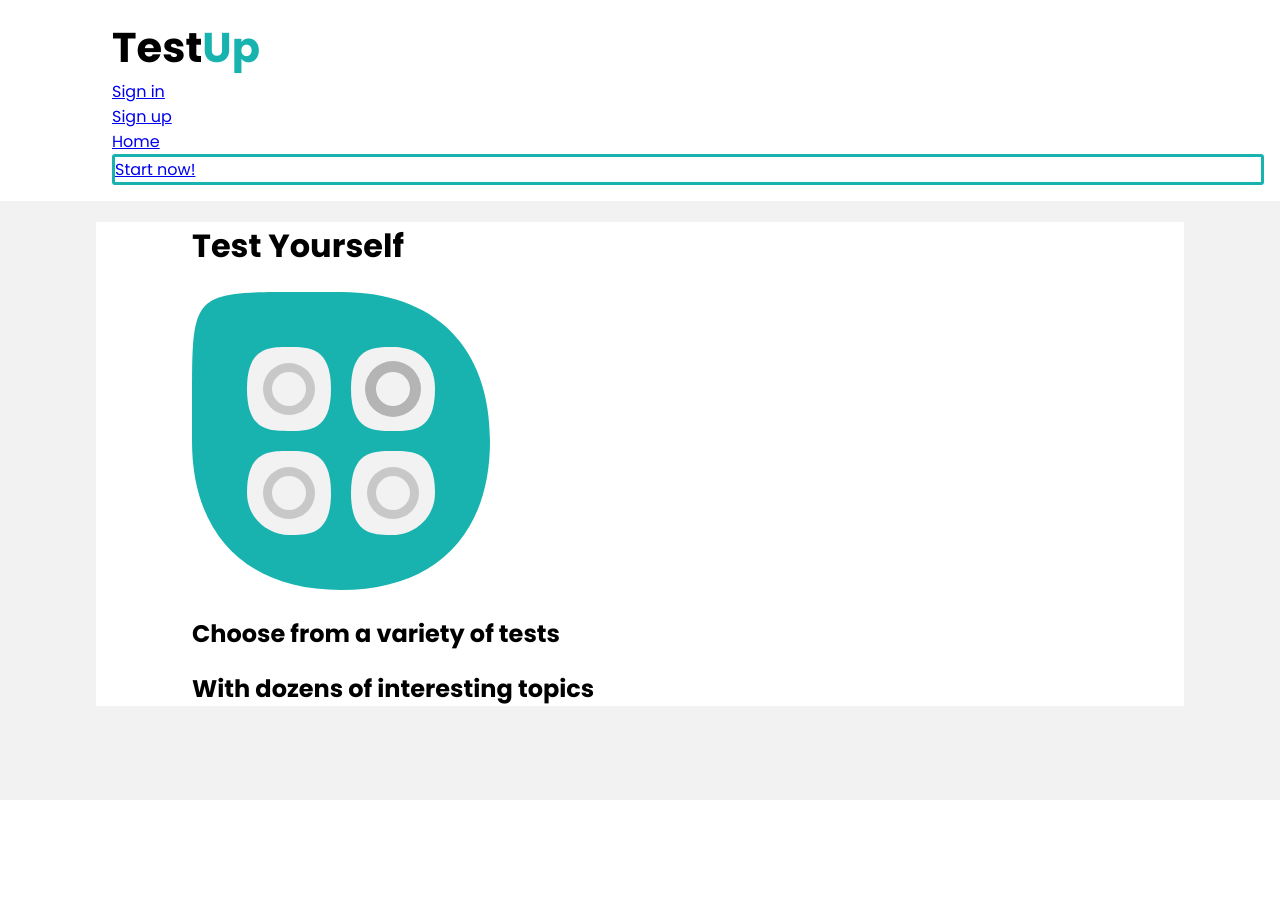
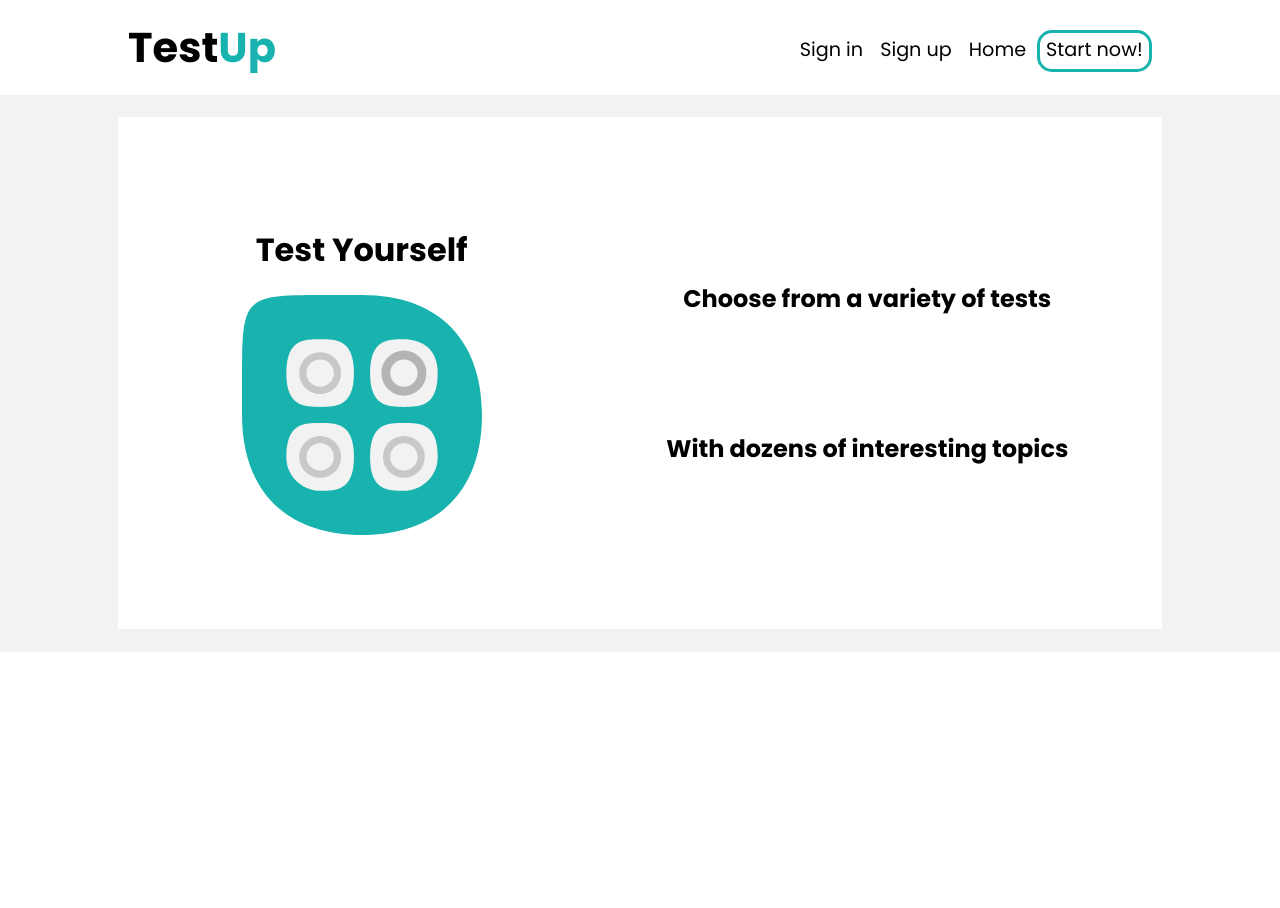
Before and after one commit to DiceNameIsMy/django-testing-site, a Django app: page / in a window 1280 px wide. Before the commit the page ends 800 px from the top, so only its background shows below. Run offline with Django 3.2, Linux system fonts and the light colour scheme.

Commit message:
upgrade basic and main page template

```diff
--- a/testing/static/testing/style.css
+++ b/testing/static/testing/style.css
@@ -6,17 +6,17 @@
 
 body {
   background: var(--primary-gray);
-  margin: 0;
+  margin: 0em;
   font-family: "Poppins";
 }
 
 nav {
   background: white;
-  padding: 1em;
-}
-
-.container {
-  padding-left: 6em;
+  -ms-flex-item-align: center;
+      -ms-grid-row-align: center;
+      align-self: center;
+  margin: 0 auto;
+  padding: 1em 8em;
 }
 
 .logo-text {
@@ -30,10 +30,15 @@ nav {
   color: var(--primary-blue);
 }
 
+li {
+  display: inline;
+  padding: .4em;
+}
+
 li.start-now-btn {
   color: var(--primary-blue);
   border: 3px solid var(--primary-blue);
-  border-radius: 3px;
+  border-radius: 15px;
 }
 
 li.start-now-btn:hover {
@@ -41,10 +46,22 @@ li.start-now-btn:hover {
   color: white;
 }
 
+.right-nav {
+  padding: 1.2em;
+  padding-right: 0em;
+  float: right;
+}
+
 ul {
   list-style-type: none;
   margin: 0;
   padding: 0;
+}
+
+a {
+  font-size: 1.2em;
+  text-decoration: none;
+  color: black;
 }
 
 main {
@@ -55,10 +72,35 @@ main {
 }
 
 .logo {
-  width: 30%;
+  width: 80%;
 }
 
 .container {
   background: white;
+  margin: 1.4em;
+  padding: 1em;
+  display: -webkit-box;
+  display: -ms-flexbox;
+  display: flex;
+  -ms-flex-pack: distribute;
+      justify-content: space-around;
+  height: 30em;
+}
+
+.items-block {
+  margin: 1.4em;
+  text-align: center;
+  -ms-flex-item-align: center;
+      -ms-grid-row-align: center;
+      align-self: center;
+}
+
+footer {
+  text-align: center;
+  height: 16em;
+  bottom: 0em;
+  left: 0;
+  right: 0;
+  background-color: white;
 }
 /*# sourceMappingURL=style.css.map */
--- a/testing/static/testing/style.scss
+++ b/testing/static/testing/style.scss
@@ -7,18 +7,16 @@
 
 body {
     background: var(--primary-gray);
-    margin: 0;
+    margin: 0em;
     font-family: "Poppins";
 }
 
 nav {
     background: white;
-    padding: 1em;
+    align-self: center;
+    margin: 0 auto;
+    padding: 1em 8em;
 }
-
-    .container {
-        padding-left: 6em;
-    }
 
     .logo-text {
         text-decoration: none;
@@ -31,10 +29,15 @@ nav {
         }
     }
 
+    li {
+        display: inline;
+        padding: .4em;
+    }
+
     li.start-now-btn {
         color: var(--primary-blue);
         border: 3px solid var(--primary-blue);
-        border-radius: 3px;
+        border-radius: 15px;
 
         &:hover {
             background: var(--primary-blue);
@@ -42,10 +45,23 @@ nav {
         }
     }
 
+    .right-nav {
+        padding: 1.2em;
+        padding-right: 0em;
+        float: right;
+    }
+
+
 ul {
     list-style-type: none;
     margin: 0;
     padding: 0;
+}
+
+a {
+    font-size: 1.2em;
+    text-decoration: none;
+    color: black;
 }
 
 main {
@@ -54,9 +70,29 @@ main {
 }
 
     .logo {
-        width: 30%;
+        width: 80%;
     }
 
-.container {
-    background: white;
+    .container {
+        background: white;
+        margin: 1.4em;
+        padding: 1em;
+        display: flex;
+        justify-content: space-around;
+        height: 30em;
+    }
+
+    .items-block {
+        margin: 1.4em;
+        text-align: center;
+        align-self: center;
+    }
+
+footer {
+    text-align: center;
+    height: 16em;
+    bottom: 0em;
+    left: 0;
+    right: 0;
+    background-color: white;
 }
--- a/testing/templates/testing/basic.html
+++ b/testing/templates/testing/basic.html
@@ -1,3 +1,4 @@
+<!DOCTYPE html>
 {% load static %}
 
 <!DOCTYPE html>
@@ -13,13 +14,14 @@
 
 <body>
     <nav>
-        {% block nav %}{% endblock %}
+        <a class="logo-text" href="/">Test<span>Up</span></a>
+        {% block nav-items %}{% endblock %}
     </nav>
 
     {% block body %}{% endblock %}
 
     <footer>
-        <div class="container"></div>
+
     </footer>
 </body>
 
--- a/testing/templates/testing/main_page.html
+++ b/testing/templates/testing/main_page.html
@@ -1,3 +1,4 @@
+<!DOCTYPE html>
 {% extends 'testing/basic.html'%}
 {% load static %}
 
@@ -5,27 +6,24 @@
     <title>TestUp</title>
 
 {% endblock %}
-{% block nav %}
-<div class="container">
-    <a class="logo-text" href="/">Test<span>Up</span></a>
-
-    <ul class="nav-items">
+{% block nav-items %}
+    <ul class="right-nav">
         <li><a href="/signin">Sign in</a></li>
         <li><a href="/signup">Sign up</a></li>
         <li><a href="/user">Home</a></li>
         <li class="start-now-btn"><a href="/groups">Start now!</a></li>
     </ul>
-</div>
 {% endblock %}
 {% block body %}
 <main>
     <div class="container">
-        <div class="left-col">
+        <div class="items-block">
             <h1>Test Yourself</h1>
             <object class="logo" data="static/testing/img/logo.svg" type="image/svg+xml"></object>
         </div>
-        <div class="right-col">
+        <div class="items-block">
             <h2>Choose from a variety of tests</h2>
+            <br><br><br>
             <h2>With dozens of interesting topics</h2>
         </div>
     </div>
```
Also changed, not shown: 1 other file.
